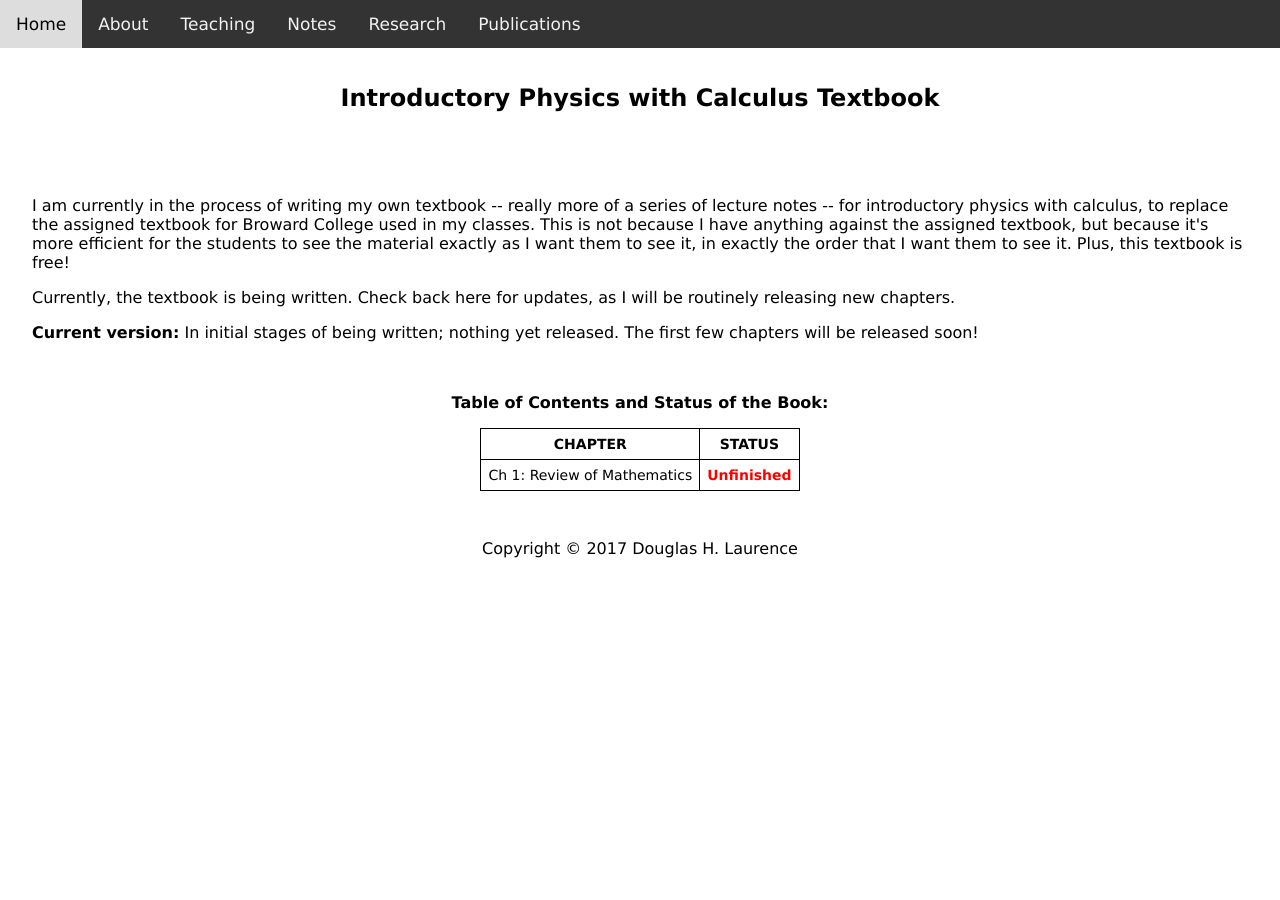
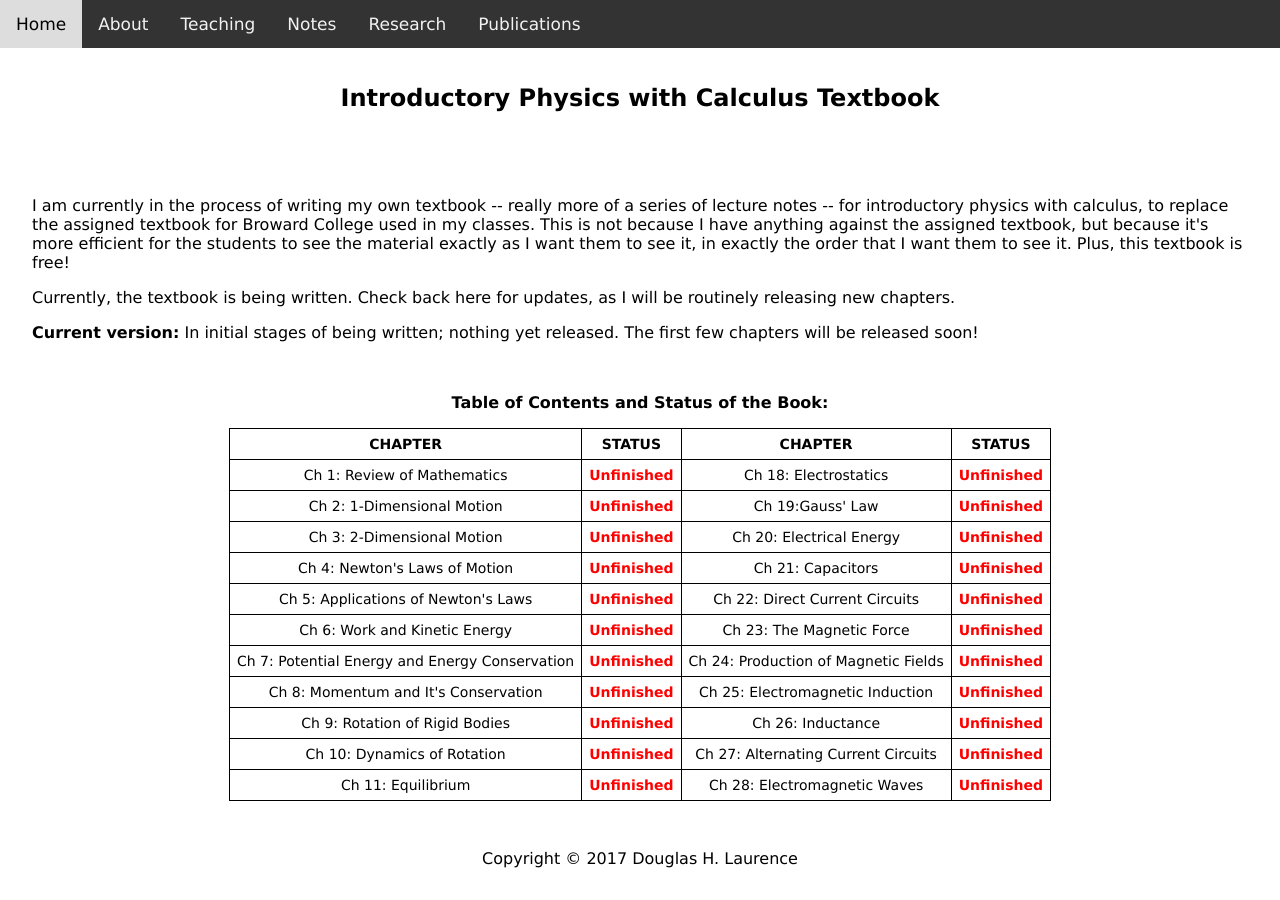
Before and after one commit to dhlaurence/dhlaurence.github.io, a Jekyll site: the page built from uptextbook.html, in a window 1280 px wide. Built offline with Jekyll 4.4.1, drawn with Linux system fonts in a browser that asks for light colours.

Commit message:
Update uptextbook.html

```diff
--- a/uptextbook.html
+++ b/uptextbook.html
@@ -31,10 +31,74 @@ title: University Physics Textbook
   <tr>
     <th>CHAPTER</th>
     <th>STATUS</th>
+    <th>CHAPTER</th>
+    <th>STATUS</th>
   </tr>
   <tr>
     <td>Ch 1: Review of Mathematics</td>
     <td><b><font color="red">Unfinished</font></b></td>
+    <td>Ch 18: Electrostatics</td>
+    <td><b><font color="red">Unfinished</font></b></td>
+  </tr>
+  <tr>
+    <td>Ch 2: 1-Dimensional Motion</td>
+    <td><b><font color="red">Unfinished</font></b></td>
+    <td>Ch 19:Gauss' Law</td>
+    <td><b><font color="red">Unfinished</font></b></td>
+  </tr>
+  <tr>
+    <td>Ch 3: 2-Dimensional Motion</td>
+    <td><b><font color="red">Unfinished</font></b></td>
+    <td>Ch 20: Electrical Energy</td>
+    <td><b><font color="red">Unfinished</font></b></td>
+  </tr>
+  <tr>
+    <td>Ch 4: Newton's Laws of Motion</td>
+    <td><b><font color="red">Unfinished</font></b></td>
+    <td>Ch 21: Capacitors</td>
+    <td><b><font color="red">Unfinished</font></b></td>
+  </tr>
+  <tr>
+    <td>Ch 5: Applications of Newton's Laws</td>
+    <td><b><font color="red">Unfinished</font></b></td>
+    <td>Ch 22: Direct Current Circuits</td>
+    <td><b><font color="red">Unfinished</font></b></td>
+  </tr>
+  <tr>
+    <td>Ch 6: Work and Kinetic Energy</td>
+    <td><b><font color="red">Unfinished</font></b></td>
+    <td>Ch 23: The Magnetic Force</td>
+    <td><b><font color="red">Unfinished</font></b></td>
+  </tr>
+  <tr>
+    <td>Ch 7: Potential Energy and Energy Conservation</td>
+    <td><b><font color="red">Unfinished</font></b></td>
+    <td>Ch 24: Production of Magnetic Fields</td>
+    <td><b><font color="red">Unfinished</font></b></td>
+  </tr>
+  <tr>
+    <td>Ch 8: Momentum and It's Conservation</td>
+    <td><b><font color="red">Unfinished</font></b></td>
+    <td>Ch 25: Electromagnetic Induction</td>
+    <td><b><font color="red">Unfinished</font></b></td>
+  </tr>
+  <tr>
+    <td>Ch 9: Rotation of Rigid Bodies</td>
+    <td><b><font color="red">Unfinished</font></b></td>
+    <td>Ch 26: Inductance</td>
+    <td><b><font color="red">Unfinished</font></b></td>
+  </tr>
+  <tr>
+    <td>Ch 10: Dynamics of Rotation</td>
+    <td><b><font color="red">Unfinished</font></b></td>
+    <td>Ch 27: Alternating Current Circuits</td>
+    <td><b><font color="red">Unfinished</font></b></td>
+  </tr>
+  <tr>
+    <td>Ch 11: Equilibrium</td>
+    <td><b><font color="red">Unfinished</font></b></td>
+    <td>Ch 28: Electromagnetic Waves</td>
+    <td><b><font color="red">Unfinished</font></b></td>
   </tr>
   </table></center>
 </article>
```
